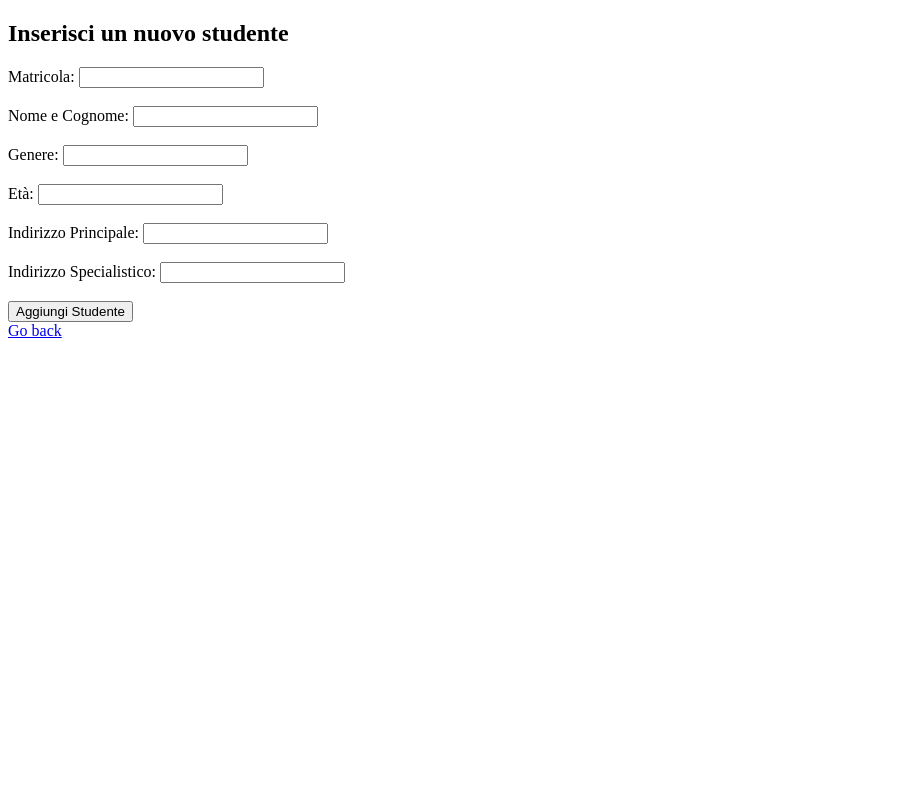
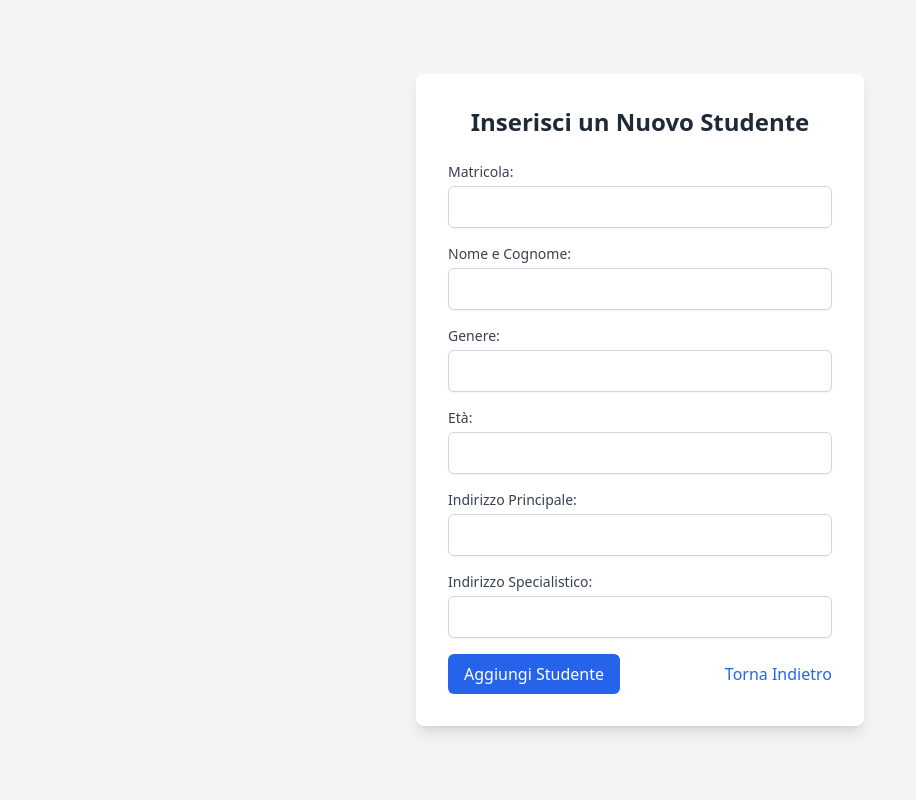
Before and after one commit to marianoktm/BD2-UNISA, a Flask app: template templates/insert_students.html in a window 1280 px wide. Shown: the whole page, without its empty margins (0-916 px from the left). Run offline with Flask 3, Linux system fonts and the light colour scheme; the template is opened without the code that fills it, so the values that code supplies are empty; some libraries are stand-ins or nearby versions.

Commit message:
insert students

```diff
--- a/routes/insert_students_route.py
+++ b/routes/insert_students_route.py
@@ -13,10 +13,10 @@ def insert_students():
 @studentsBlueprint.post("/add_student")
 def add_student():
 
-    student_id = request.form["student_id"]
+    student_id = int(request.form["student_id"])
     name = request.form["name"]
     gender = request.form["gender"]
-    age = request.form["age"]
+    age = int(request.form["age"])
     major = request.form["major"]
     interested_domain = request.form["interested_domain"]
 
@@ -24,7 +24,7 @@ def add_student():
     existing_student = students.find_one({"Student ID": student_id})
 
     if existing_student:
-        error_message = f"Errore: Uno studente con Student ID '{student_id}' esiste già."
+        error_message = f"Errore: Uno studente con Matricola '{student_id}' esiste già."
         return render_template("error_insert_student.html", error_message=error_message)
 
     new_student = {
--- a/templates/add_students.html
+++ b/templates/add_students.html
@@ -61,7 +61,7 @@
             Indirizzo Principale: {{ new_student['Major'] }}<br>
             Indirizzo Specialistico: {{ new_student['Interested Domain'] }}
         </h2>
-        <a href="/" class="back-button">Torna Indietro</a>
+        <a href="/" class="back-button">Torna in Home</a>
     </div>
 </body>
 </html>
--- a/templates/error_insert_student.html
+++ b/templates/error_insert_student.html
@@ -54,7 +54,7 @@
     <div class="container">
         <h1>❌ Errore</h1>
         <h2>{{ error_message }}</h2>
-        <a href="/insert_students" class="back-button">Torna al Form</a>
+        <a href="/" class="back-button">Torna in Home</a>
     </div>
 </body>
 </html>
--- a/templates/index.html
+++ b/templates/index.html
@@ -22,7 +22,7 @@
                 </form>
                 <form action="/list" method="POST">
                     <button type="submit" class="py-2 px-3 bg-blue-600 text-white font-semibold rounded-sm shadow hover:bg-blue-700 transition duration-200 flex items-center">
-                        <i class="fas fa-list fa-fw mr-2"></i> Vai alla Lista
+                        <i class="fas fa-list fa-fw mr-2"></i> Vai alla Lista Libri
                     </button>
                 </form>
                 <form action="/available_books" method="POST">
--- a/templates/insert_students.html
+++ b/templates/insert_students.html
@@ -2,31 +2,52 @@
 <html lang="it">
 <head>
     <meta charset="UTF-8">
-    <title>Nuovo Studente</title>
+    <meta name="viewport" content="width=device-width, initial-scale=1.0">
+    <title>Inserisci Nuovo Studente</title>
+    <script src="https://cdn.tailwindcss.com"></script>
 </head>
-<body>
-    <h2>Inserisci un nuovo studente</h2>
-    <form action="/add_student" method="POST">
-        <label>Matricola:</label>
-        <input type="number" name="student_id" required><br><br>
-
-        <label>Nome e Cognome:</label>
-        <input type="text" name="name" required><br><br>
-
-        <label>Genere:</label>
-        <input type="text" name="gender" required><br><br>
-
-        <label>Età:</label>
-        <input type="number" name="age" required><br><br>
-
-        <label>Indirizzo Principale:</label>
-        <input type="text" name="major" required><br><br>
-
-        <label>Indirizzo Specialistico:</label>
-        <input type="text" name="interested_domain" required><br><br>
-
-        <button type="submit">Aggiungi Studente</button>
-    </form>
-    <a href="/">Go back</a>
+<body class="bg-gray-100 min-h-screen flex items-center justify-center">
+    <div class="bg-white p-8 rounded-lg shadow-lg w-full max-w-md">
+        <h2 class="text-2xl font-bold text-center text-gray-800 mb-6">Inserisci un Nuovo Studente</h2>
+        <form action="/add_student" method="POST" class="space-y-4">
+            <div>
+                <label for="student_id" class="block text-sm font-medium text-gray-700">Matricola:</label>
+                <input type="number" name="student_id" id="student_id" required
+                       class="mt-1 w-full px-3 py-2 border border-gray-300 rounded-md shadow-sm focus:outline-none focus:ring-2 focus:ring-blue-500 focus:border-blue-500">
+            </div>
+            <div>
+                <label for="name" class="block text-sm font-medium text-gray-700">Nome e Cognome:</label>
+                <input type="text" name="name" id="name" required
+                       class="mt-1 w-full px-3 py-2 border border-gray-300 rounded-md shadow-sm focus:outline-none focus:ring-2 focus:ring-blue-500 focus:border-blue-500">
+            </div>
+            <div>
+                <label for="gender" class="block text-sm font-medium text-gray-700">Genere:</label>
+                <input type="text" name="gender" id="gender" required
+                       class="mt-1 w-full px-3 py-2 border border-gray-300 rounded-md shadow-sm focus:outline-none focus:ring-2 focus:ring-blue-500 focus:border-blue-500">
+            </div>
+            <div>
+                <label for="age" class="block text-sm font-medium text-gray-700">Età:</label>
+                <input type="number" name="age" id="age" required
+                       class="mt-1 w-full px-3 py-2 border border-gray-300 rounded-md shadow-sm focus:outline-none focus:ring-2 focus:ring-blue-500 focus:border-blue-500">
+            </div>
+            <div>
+                <label for="major" class="block text-sm font-medium text-gray-700">Indirizzo Principale:</label>
+                <input type="text" name="major" id="major" required
+                       class="mt-1 w-full px-3 py-2 border border-gray-300 rounded-md shadow-sm focus:outline-none focus:ring-2 focus:ring-blue-500 focus:border-blue-500">
+            </div>
+            <div>
+                <label for="interested_domain" class="block text-sm font-medium text-gray-700">Indirizzo Specialistico:</label>
+                <input type="text" name="interested_domain" id="interested_domain" required
+                       class="mt-1 w-full px-3 py-2 border border-gray-300 rounded-md shadow-sm focus:outline-none focus:ring-2 focus:ring-blue-500 focus:border-blue-500">
+            </div>
+            <div class="flex justify-between items-center">
+                <button type="submit"
+                        class="bg-blue-600 text-white px-4 py-2 rounded-md hover:bg-blue-700 transition duration-200">
+                    Aggiungi Studente
+                </button>
+                <a href="/" class="text-blue-600 hover:underline">Torna Indietro</a>
+            </div>
+        </form>
+    </div>
 </body>
 </html>
```
